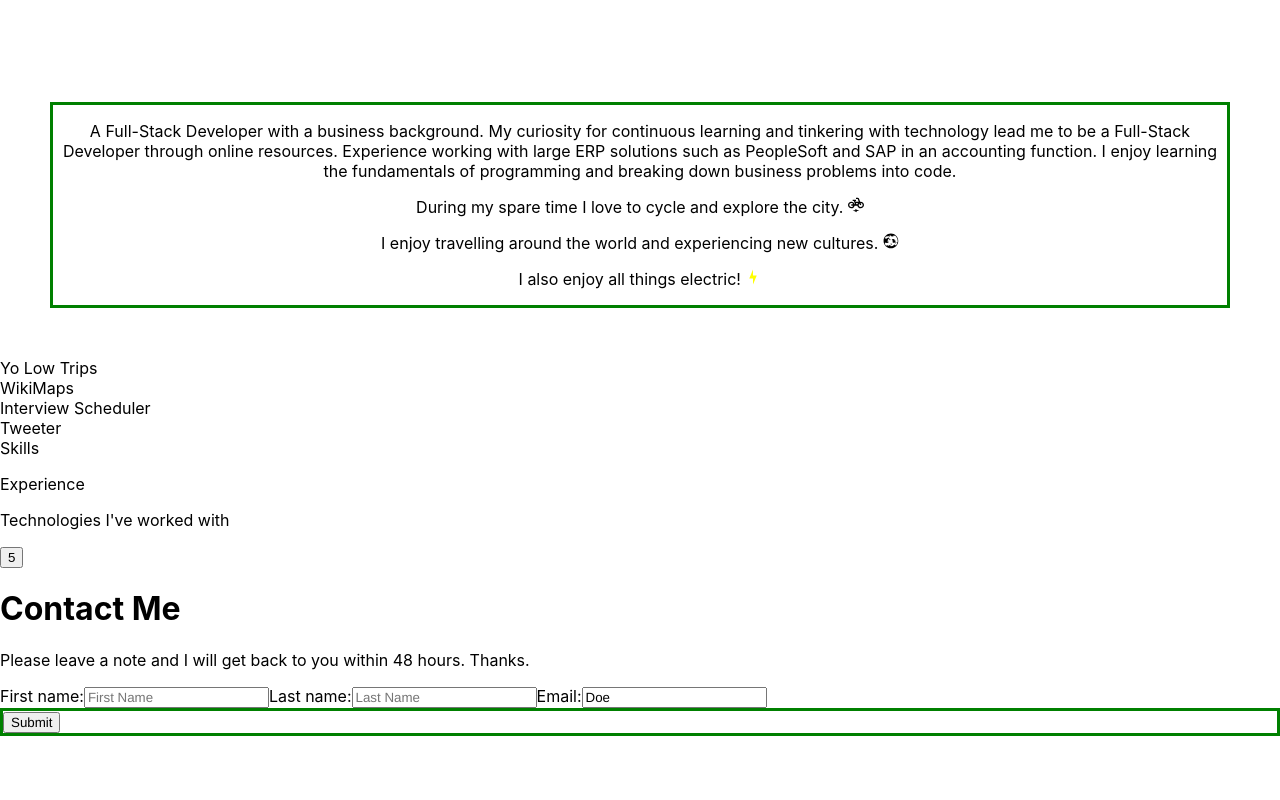
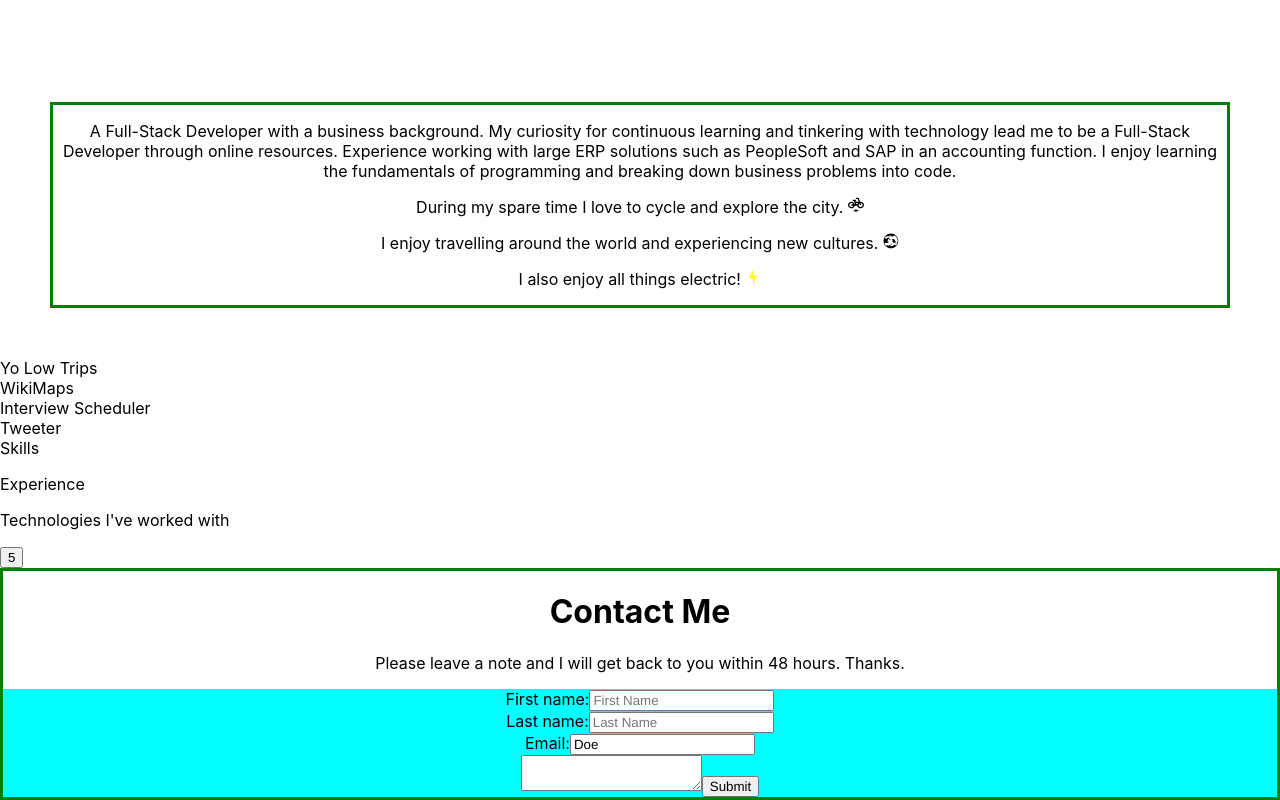
Before and after one commit to Charlesdigital/Portfolio_1, a React (Create React App) app: page / in a window 1280 px wide. Shown: the part 428-1228 px from the top of the page. Before the commit the page ends 1164 px from the top, so only its background shows below. Built offline with nearby package versions, Linux system fonts and the light colour scheme.

Commit message:
center content in contact form

```diff
--- a/src/components/Contactform/Contactform.css
+++ b/src/components/Contactform/Contactform.css
@@ -1,3 +1,19 @@
 .box {
     border: 3px solid green;
 }
+
+.input-info {
+    background-color: aqua;
+    text-align: center;
+}
+
+.header-info {
+    text-align: center;
+
+}
+
+.content {
+    text-align: center;
+    border: 3px solid green;
+    margin-left: 34px;
+}
--- a/src/components/Contactform/contactform.jsx
+++ b/src/components/Contactform/contactform.jsx
@@ -4,19 +4,33 @@ import "./Contactform.css";
 function contactform() {
   return (
     <div>
+<form className="box">
+<div className= "header-info">
+<h1 c>Contact Me </h1>
+<p> Please leave a note and I will get back to you within 48 hours. Thanks.</p>
+</div>
 
-<h1>Contact Me </h1>
-<p> Please leave a note and I will get back to you within 48 hours. Thanks.</p>
+<div className="input-info">
+
+<div>
 <label for="fname">First name:</label>
 <input type="text" id="fname" name="fname" placeholder="First Name" ></input>
-
+</div>
+<div >
 <label for="fname" placeholder="Last Name">Last name:</label>
 <input type="text" id="lname" name="lname" placeholder="Last Name" ></input>
+</div>
+<div className="email">
 
 <label for="fname">Email:</label>
 <input type="text" id="lname" name="lname" value="Doe"></input>
-<form className="box">
+</div>
+<div>
+<textarea placeholder="message"> </textarea>
 <input type="submit" value="Submit"></input>
+</div>
+
+</div>
 
 </form>
     </div>
```
